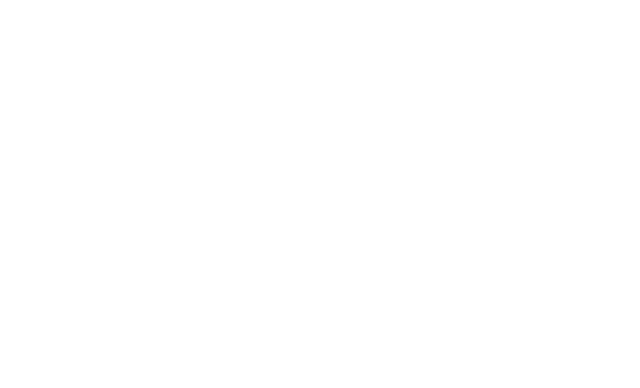
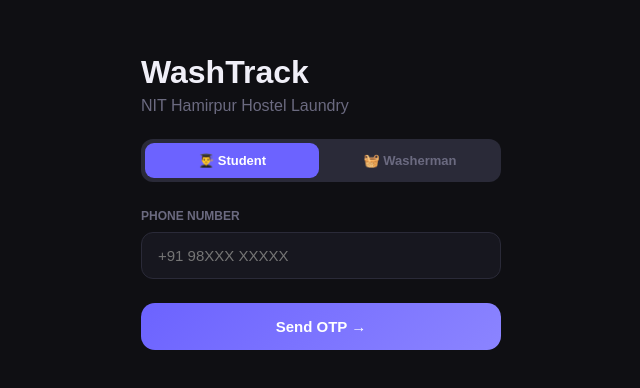
Before and after one commit to rohanmishra29/Washtrack, a React (Create React App) app: page / in a window 1280 px wide. Shown: the part 198-586 px from the top of the page, without its empty margins (319-959 px from the left). Built offline with nearby package versions, Linux system fonts and the light colour scheme.

Commit message:
washerman dashboard done

```diff
--- a/src/App.js
+++ b/src/App.js
@@ -3,6 +3,95 @@ import React, { useState } from 'react';
 function App() {
   const [role, setRole] = useState('student');
   const [screen, setScreen] = useState('login');
+
+  // WASHERMAN DASHBOARD
+  if (screen === 'washerDash') {
+    return (
+      <div style={{
+        minHeight: '100vh',
+        background: '#0F0F13',
+        display: 'flex',
+        justifyContent: 'center',
+        fontFamily: 'sans-serif'
+      }}>
+        <div style={{ width: '360px', padding: '28px 20px' }}>
+
+          <div style={{ display: 'flex', justifyContent: 'space-between', alignItems: 'center' }}>
+            <div>
+              <p style={{ color: '#6B6A80', margin: 0, fontSize: '13px' }}>Dashboard</p>
+              <h2 style={{ color: '#F0EFF8', margin: '4px 0 0 0' }}>Ramesh 🧺</h2>
+              <p style={{ color: '#6B6A80', margin: '2px 0 0 0', fontSize: '12px' }}>Himgiri Hostel</p>
+            </div>
+            <button onClick={() => setScreen('newOrder')} style={{
+              padding: '10px 16px', borderRadius: '12px', border: 'none',
+              cursor: 'pointer',
+              background: 'linear-gradient(135deg, #6C63FF, #8B84FF)',
+              color: '#fff', fontWeight: '700', fontSize: '13px'
+            }}>+ New</button>
+          </div>
+
+          <div style={{ display: 'grid', gridTemplateColumns: '1fr 1fr 1fr', gap: '10px', marginTop: '24px' }}>
+            {[
+              { label: 'Pending', value: 1, color: '#F5A623' },
+              { label: 'Washing', value: 1, color: '#6C63FF' },
+              { label: 'Done', value: 1, color: '#22D47A' },
+            ].map(c => (
+              <div key={c.label} style={{
+                background: '#17171F', border: '1.5px solid #2A2A38',
+                borderRadius: '14px', padding: '12px', textAlign: 'center'
+              }}>
+                <div style={{ color: c.color, fontSize: '22px', fontWeight: '800' }}>{c.value}</div>
+                <div style={{ color: '#6B6A80', fontSize: '11px' }}>{c.label}</div>
+              </div>
+            ))}
+          </div>
+
+          <h3 style={{ color: '#F0EFF8', marginTop: '24px' }}>All Orders</h3>
+          {[
+            { student: 'Rohan Sharma', room: '204', clothes: '2 Shirts, 1 Jeans', status: 'done', emoji: '👕' },
+            { student: 'Aditya Kumar', room: '110', clothes: '3 T-shirts', status: 'washing', emoji: '👔' },
+            { student: 'Priya Singh', room: '305', clothes: '4 Kurtas', status: 'pending', emoji: '👗' },
+          ].map((order, i) => (
+            <div key={i} style={{
+              background: '#17171F', border: '1.5px solid #2A2A38',
+              borderRadius: '16px', padding: '14px 16px',
+              marginBottom: '10px', display: 'flex',
+              alignItems: 'center', gap: '12px'
+            }}>
+              <div style={{
+                width: '42px', height: '42px', borderRadius: '10px',
+                background: 'rgba(108,99,255,0.18)',
+                display: 'flex', alignItems: 'center',
+                justifyContent: 'center', fontSize: '20px'
+              }}>{order.emoji}</div>
+              <div style={{ flex: 1 }}>
+                <div style={{ color: '#F0EFF8', fontWeight: '600', fontSize: '13px' }}>{order.student}</div>
+                <div style={{ color: '#6B6A80', fontSize: '12px' }}>Room {order.room} · {order.clothes}</div>
+              </div>
+              <span style={{
+                fontSize: '11px', fontWeight: '700',
+                color: order.status === 'done' ? '#22D47A' : order.status === 'washing' ? '#6C63FF' : '#F5A623',
+                background: order.status === 'done' ? 'rgba(34,212,122,0.12)' : order.status === 'washing' ? 'rgba(108,99,255,0.18)' : 'rgba(245,166,35,0.12)',
+                padding: '3px 10px', borderRadius: '20px'
+              }}>
+                {order.status === 'done' ? 'Ready ✓' : order.status === 'washing' ? 'Washing' : 'Pending'}
+              </span>
+            </div>
+          ))}
+
+          <button onClick={() => setScreen('login')} style={{
+            width: '100%', marginTop: '8px', padding: '12px',
+            borderRadius: '12px', border: '1.5px solid #2A2A38',
+            background: 'transparent', color: '#6B6A80',
+            fontWeight: '600', fontSize: '13px', cursor: 'pointer'
+          }}>← Back to Login</button>
+
+        </div>
+      </div>
+    );
+  }
+
+  // STUDENT DASHBOARD
   if (screen === 'dashboard') {
     return (
       <div style={{
@@ -14,7 +103,6 @@ if (screen === 'dashboard') {
       }}>
         <div style={{ width: '360px', padding: '28px 20px' }}>
 
-        {/* Header */}
           <div style={{ display: 'flex', justifyContent: 'space-between', alignItems: 'center' }}>
             <div>
               <p style={{ color: '#6B6A80', margin: 0, fontSize: '13px' }}>Welcome back,</p>
@@ -29,7 +117,6 @@ if (screen === 'dashboard') {
             }}>R</div>
           </div>
 
-        {/* Stats */}
           <div style={{ display: 'grid', gridTemplateColumns: '1fr 1fr', gap: '12px', marginTop: '24px' }}>
             {[
               { label: 'Active Orders', value: '2', icon: '🧺', color: '#6C63FF' },
@@ -48,7 +135,6 @@ if (screen === 'dashboard') {
             ))}
           </div>
 
-        {/* Orders */}
           <h3 style={{ color: '#F0EFF8', marginTop: '24px' }}>Your Orders</h3>
           {[
             { id: 'ORD001', clothes: '2 Shirts, 1 Jeans', date: 'May 10', status: 'done', emoji: '👕' },
@@ -85,7 +171,6 @@ if (screen === 'dashboard') {
             </div>
           ))}
 
-        {/* Logout */}
           <button onClick={() => setScreen('login')} style={{
             width: '100%', marginTop: '8px', padding: '12px',
             borderRadius: '12px', border: '1.5px solid #2A2A38',
@@ -97,6 +182,88 @@ if (screen === 'dashboard') {
       </div>
     );
   }
+
+  // LOGIN SCREEN
+  return (
+    <div style={{
+      minHeight: '100vh',
+      background: '#0F0F13',
+      display: 'flex',
+      justifyContent: 'center',
+      alignItems: 'center',
+      fontFamily: 'sans-serif'
+    }}>
+      <div style={{
+        width: '360px',
+        padding: '40px 24px',
+        display: 'flex',
+        flexDirection: 'column',
+        gap: '24px'
+      }}>
+
+        <div>
+          <h1 style={{ color: '#F0EFF8', fontSize: '32px', margin: 0 }}>WashTrack</h1>
+          <p style={{ color: '#6B6A80', margin: '6px 0 0 0' }}>NIT Hamirpur Hostel Laundry</p>
+        </div>
+
+        <div style={{
+          display: 'flex',
+          background: '#2A2A38',
+          borderRadius: '12px',
+          padding: '4px',
+          gap: '4px'
+        }}>
+          {['student', 'washerman'].map(r => (
+            <button key={r} onClick={() => setRole(r)} style={{
+              flex: 1,
+              padding: '10px',
+              borderRadius: '9px',
+              border: 'none',
+              cursor: 'pointer',
+              background: role === r ? '#6C63FF' : 'transparent',
+              color: role === r ? '#fff' : '#6B6A80',
+              fontWeight: '600',
+              fontSize: '13px'
+            }}>
+              {r === 'student' ? '👨‍🎓 Student' : '🧺 Washerman'}
+            </button>
+          ))}
+        </div>
+
+        <div>
+          <label style={{ color: '#6B6A80', fontSize: '12px', fontWeight: '600' }}>
+            PHONE NUMBER
+          </label>
+          <input placeholder='+91 98XXX XXXXX' style={{
+            marginTop: '8px',
+            width: '100%',
+            padding: '14px 16px',
+            background: '#17171F',
+            border: '1.5px solid #2A2A38',
+            borderRadius: '12px',
+            color: '#F0EFF8',
+            fontSize: '15px',
+            outline: 'none',
+            boxSizing: 'border-box'
+          }} />
+        </div>
+
+        <button onClick={() => setScreen(role === 'student' ? 'dashboard' : 'washerDash')} style={{
+          padding: '15px',
+          borderRadius: '14px',
+          border: 'none',
+          cursor: 'pointer',
+          background: 'linear-gradient(135deg, #6C63FF, #8B84FF)',
+          color: '#fff',
+          fontWeight: '700',
+          fontSize: '15px'
+        }}>
+          Send OTP →
+        </button>
+
+      </div>
+    </div>
+  );
 }
 
 export default App;
```
Lines whose indentation alone changed are shown as unchanged.
